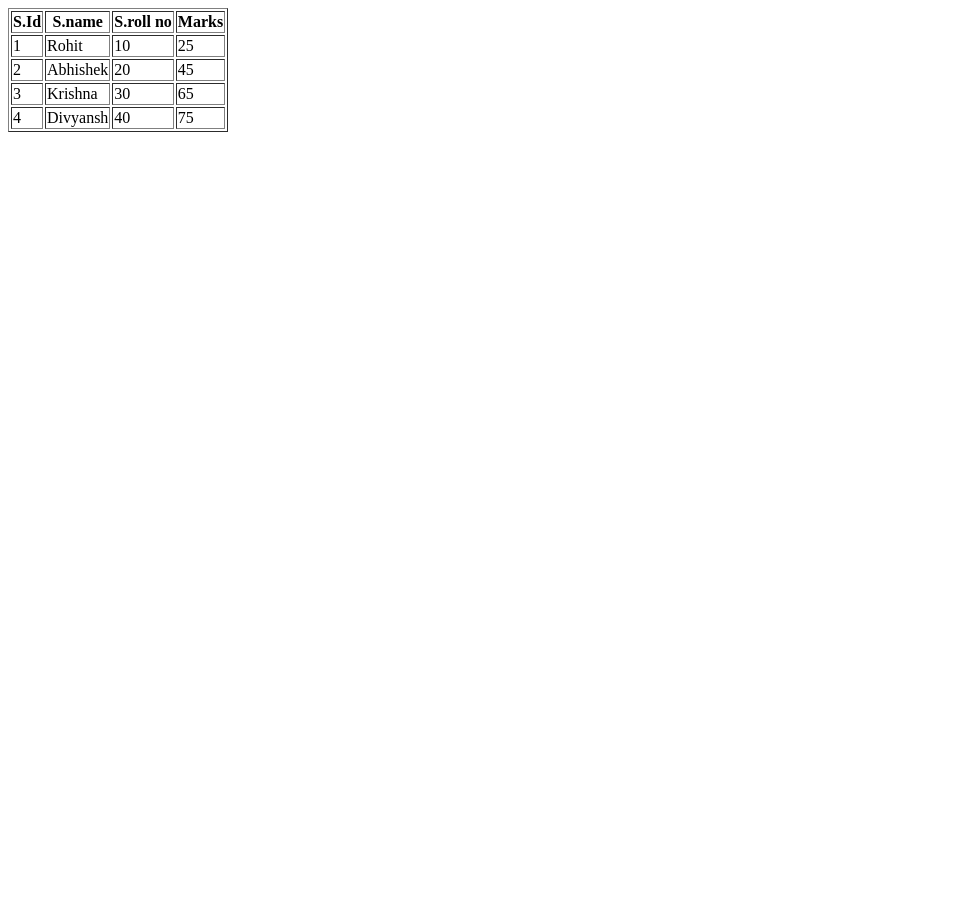
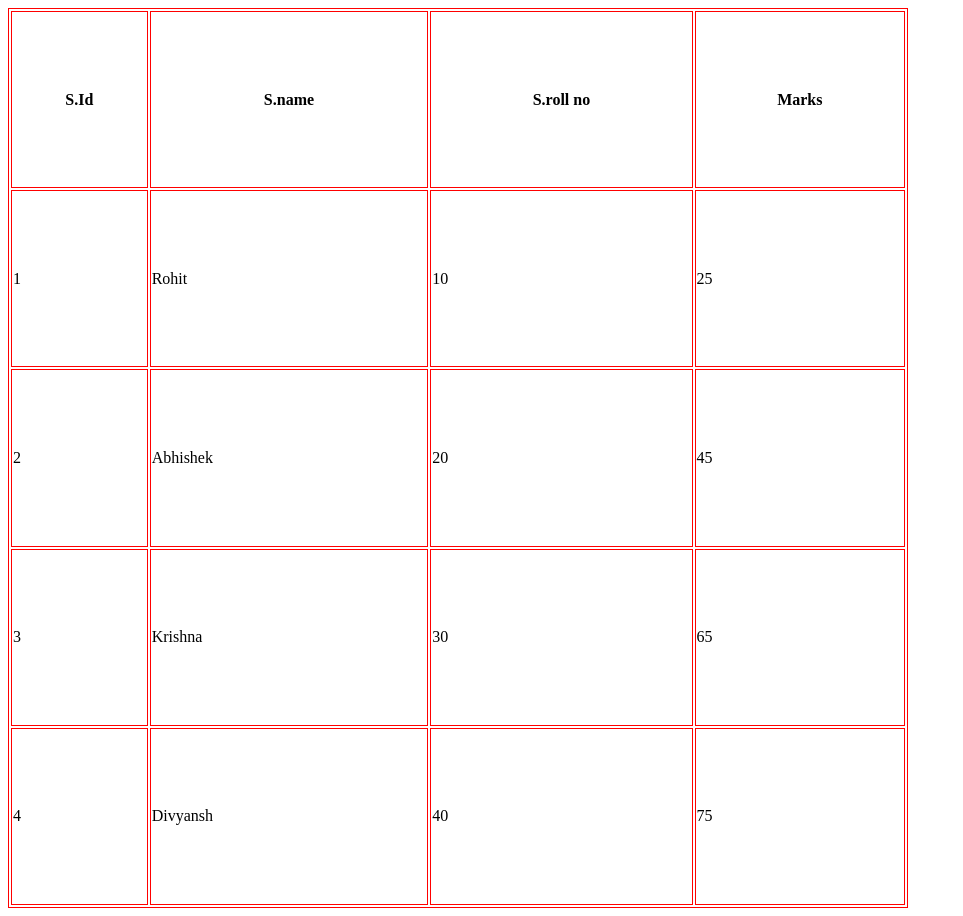
Before and after one commit to hr-programmer10-01/FSD-WD-CSE17-HarshGoswami, a plain HTML site: page HTML/table.html in a window 1280 px wide. Shown: the whole page, without its empty margins (0-963 px from the left). Before the commit the page ends 800 px from the top, so only its background shows below. Drawn offline with Linux system fonts and the light colour scheme.

Commit message:
Increased size of table and added colour to the border

```diff
--- a/HTML/table.html
+++ b/HTML/table.html
@@ -6,7 +6,7 @@
     <title>Student Data</title>
 </head>
 <body>
-    <table border="1">
+    <table border="1" bordercolor = "red" width="900px" height="900px">
     <tr>
         <th>S.Id</th>
         <th>S.name</th>
```
